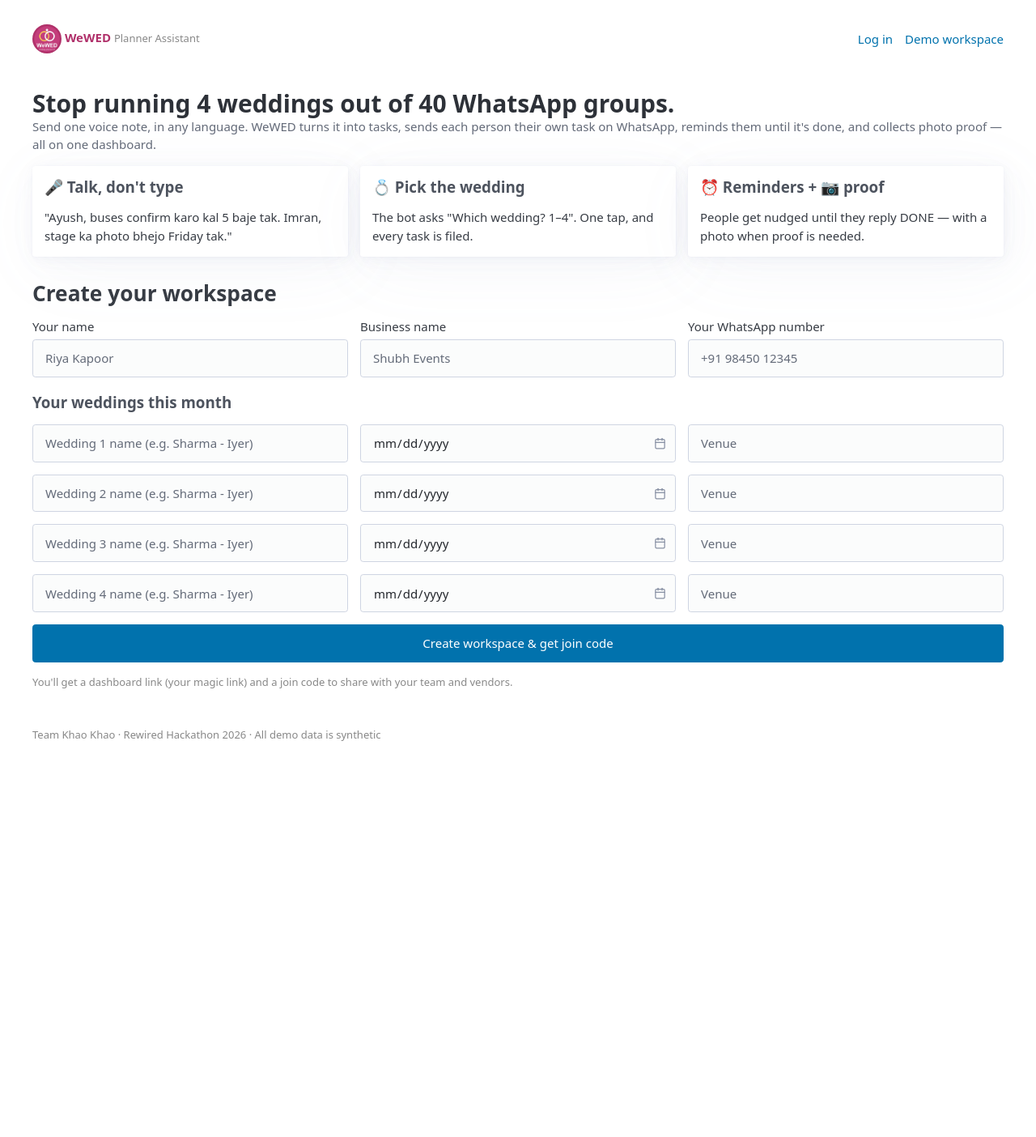
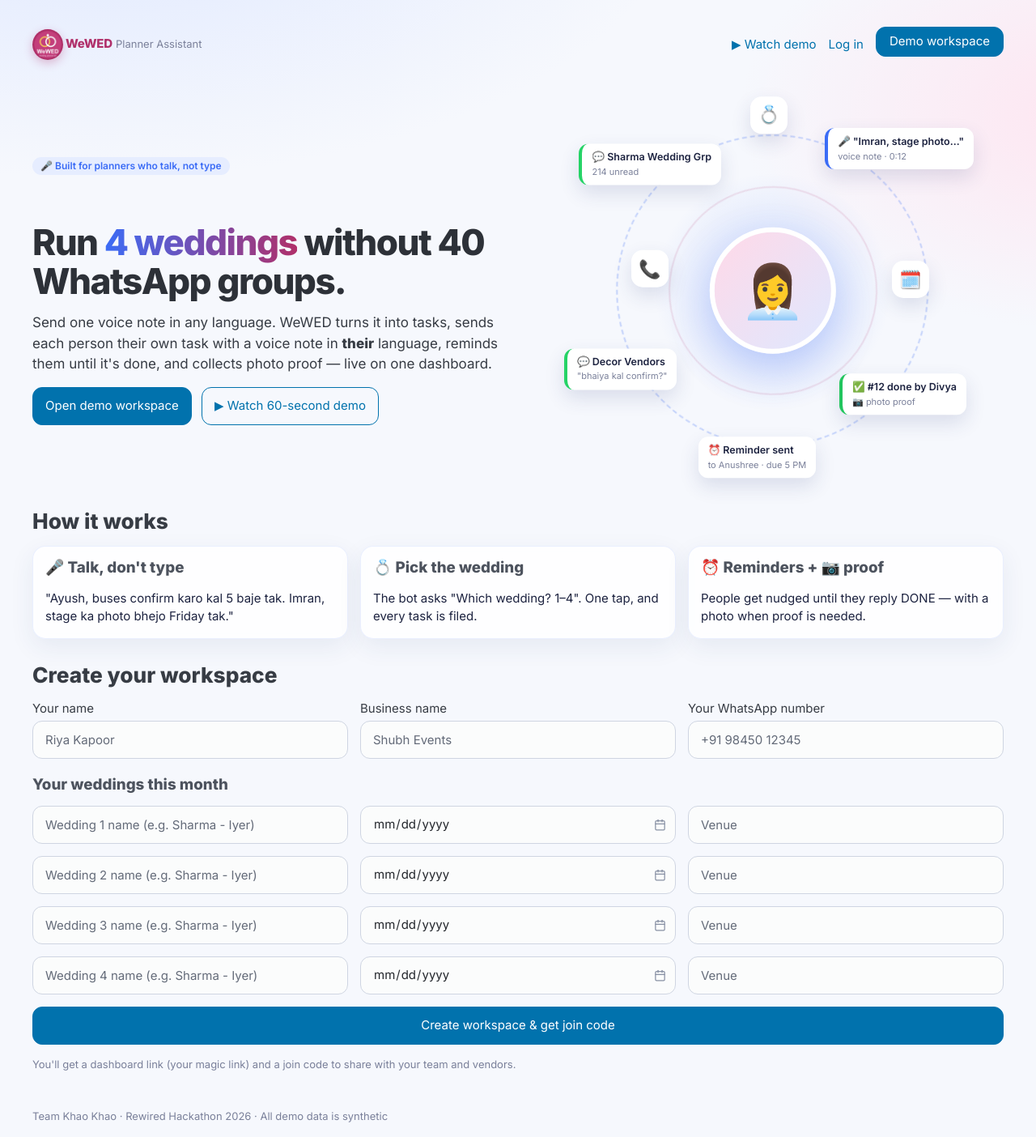
Before and after one commit to jeet-doshi/rewired-hackathon, a Flask app: page / in a window 1280 px wide. Shown: the whole page at 81% size. Before the commit the page ends 915 px from the top, so only its background shows below. Run offline with Flask 3, Linux system fonts and the light colour scheme; some libraries are stand-ins or nearby versions.

Commit message:
Light SaaS look with orbit hero animation, animated demo film page with subtitles
Co-Authored-By: Claude Opus 5.5 <noreply@anthropic.com>

```diff
--- a/app.py
+++ b/app.py
@@ -322,6 +322,12 @@ def meta_webhook():
     return "ok"  # answer Meta fast; real work happens in the background
 
 
+@app.get("/film")
+def film():
+    """A 70-second animated explainer (with subtitles) to screen-record as the demo video."""
+    return render_template("film.html")
+
+
 @app.get("/privacy")
 def privacy():
     """Privacy policy + data deletion instructions (Meta requires these links to publish the app)."""
--- a/templates/base.html
+++ b/templates/base.html
@@ -1,5 +1,5 @@
 <!doctype html>
-<html lang="en">
+<html lang="en" data-theme="light">
 <head>
   <meta charset="utf-8">
   <meta name="viewport" content="width=device-width, initial-scale=1">
@@ -7,31 +7,53 @@
   <link rel="icon" href="/static/wewed-logo.jpg">
   <!-- Pico CSS: a small open-source stylesheet that makes plain HTML look clean -->
   <link rel="stylesheet" href="https://cdn.jsdelivr.net/npm/@picocss/pico@2.0.6/css/pico.min.css">
+  <link rel="preconnect" href="https://fonts.googleapis.com">
+  <link href="https://fonts.googleapis.com/css2?family=Inter:wght@400;600;800&display=swap" rel="stylesheet">
   <style>
-    :root { --pico-font-size: 15px; }
-    .brand { font-weight: 800; color: #b0306a; text-decoration: none; }
+    /* ---- Look & feel: light SaaS style (soft gradient, white glass cards, gentle motion) ---- */
+    :root {
+      --pico-font-size: 15px; --pico-font-family: 'Inter', system-ui, sans-serif;
+      --brand: #b0306a; --blue: #3b6cf6; --ink: #1d2340;
+      --pico-primary: #3b6cf6; --pico-primary-background: #3b6cf6; --pico-primary-hover-background: #2c55d6;
+      --pico-border-radius: 12px;
+    }
+    body { color: var(--ink);
+      background: radial-gradient(1200px 600px at 10% -10%, #dfe8ff 0%, transparent 60%),
+                  radial-gradient(900px 500px at 110% 10%, #ffe3ef 0%, transparent 55%), #f6f8fd; min-height: 100vh; }
+    .brand { font-weight: 800; color: var(--brand); text-decoration: none; letter-spacing: -0.3px; }
+    article, .stat, .glass { background: rgba(255,255,255,.82); backdrop-filter: blur(8px);
+      border: 1px solid rgba(59,108,246,.10); box-shadow: 0 10px 30px rgba(40,60,120,.08); border-radius: 16px; }
     .pill { display:inline-block; padding:2px 10px; border-radius:999px; font-size:12px; font-weight:600; }
-    .pending { background:#fff3cd; color:#7a5b00; } .done { background:#d1f2dd; color:#11663a; }
-    .overdue { background:#fde2e1; color:#a1201b; } .muted { color:#888; font-size:13px; }
-    .stats { display:grid; grid-template-columns:repeat(auto-fit,minmax(130px,1fr)); gap:12px; margin-bottom:20px; }
-    .stat { background:var(--pico-card-background-color); border:1px solid var(--pico-muted-border-color);
-            border-radius:10px; padding:12px 16px; } .stat b { font-size:26px; display:block; }
+    .pending { background:#fff4d6; color:#8a6400; } .done { background:#d9f7e6; color:#11663a; }
+    .overdue { background:#ffe1e0; color:#a1201b; } .muted { color:#7a809a; font-size:13px; }
+    .stats { display:grid; grid-template-columns:repeat(auto-fit,minmax(140px,1fr)); gap:14px; margin-bottom:22px; }
+    .stat { padding:14px 18px; } .stat b { font-size:30px; display:block; letter-spacing:-1px; }
     .row-actions form { display:inline; margin:0; } .row-actions button { padding:2px 10px; font-size:12px; margin:0 2px 2px 0; width:auto; }
+    table { background: rgba(255,255,255,.75); border-radius: 14px; overflow: hidden; }
     table td, table th { font-size:14px; vertical-align:top; }
-    .tabs a { margin-right:6px; display:inline-block; margin-bottom:6px; }
+    .tabs a { margin-right:6px; display:inline-block; margin-bottom:6px; border-radius: 999px !important; }
     .feed { max-height:420px; overflow:auto; font-size:13px; }
-    .feed div { padding:6px 0; border-bottom:1px solid var(--pico-muted-border-color); white-space:pre-wrap; }
-    .grid2 { display:grid; grid-template-columns: 2fr 1fr; gap:20px; }
+    .feed div { padding:8px 10px; margin-bottom:6px; border-radius:10px; background:#fff; white-space:pre-wrap;
+                box-shadow: 0 2px 8px rgba(40,60,120,.06); }
+    .grid2 { display:grid; grid-template-columns: 2fr 1fr; gap:22px; }
     @media (max-width: 900px) { .grid2 { grid-template-columns: 1fr; } }
-    img.proof { max-width:70px; border-radius:6px; }
-    .banner { padding:10px 14px; border-radius:8px; background:#fff3cd; color:#7a5b00; margin-bottom:14px; font-size:14px; }
+    img.proof { max-width:70px; border-radius:8px; }
+    .banner { padding:10px 14px; border-radius:10px; background:#fff4d6; color:#8a6400; margin-bottom:14px; font-size:14px; }
+    /* motion */
+    @keyframes fadeUp { from { opacity:0; transform: translateY(14px); } to { opacity:1; transform:none; } }
+    @keyframes pulse { 0%,100% { box-shadow: 0 0 0 0 rgba(34,197,94,.5); } 50% { box-shadow: 0 0 0 8px rgba(34,197,94,0); } }
+    @keyframes floaty { 0%,100% { transform: translateY(0); } 50% { transform: translateY(-8px); } }
+    main article, .stat, .feed div, tbody tr { animation: fadeUp .5s ease both; }
+    .stat:nth-child(2) { animation-delay:.05s } .stat:nth-child(3) { animation-delay:.1s } .stat:nth-child(4) { animation-delay:.15s }
+    .live-dot { display:inline-block; width:9px; height:9px; border-radius:50%; background:#22c55e; animation: pulse 1.6s infinite; vertical-align: middle; }
+    header nav { padding-top: 6px; }
   </style>
 </head>
 <body>
 <header class="container">
   <nav>
-    <ul><li><a class="brand" href="/"><img src="/static/wewed-logo.jpg" alt="WeWED" style="height:36px;border-radius:50%;vertical-align:middle"> WeWED</a> <span class="muted">Planner Assistant</span></li></ul>
-    <ul>{% block nav %}<li><a href="/login">Log in</a></li><li><a href="/demo">Demo workspace</a></li>{% endblock %}</ul>
+    <ul><li><a class="brand" href="/"><img src="/static/wewed-logo.jpg" alt="WeWED" style="height:38px;border-radius:50%;vertical-align:middle;box-shadow:0 4px 12px rgba(176,48,106,.3)"> WeWED</a> <span class="muted">Planner Assistant</span></li></ul>
+    <ul>{% block nav %}<li><a href="/film">▶ Watch demo</a></li><li><a href="/login">Log in</a></li><li><a href="/demo" role="button" style="padding:6px 16px">Demo workspace</a></li>{% endblock %}</ul>
   </nav>
 </header>
 <main class="container">
--- a/templates/dashboard.html
+++ b/templates/dashboard.html
@@ -138,7 +138,7 @@
     {% endfor %}
   </table>
 
-  <h4>💬 Live WhatsApp activity <span class="pill done">● live</span></h4>
+  <h4>💬 Live WhatsApp activity <span class="live-dot"></span> <small class="muted">live</small></h4>
   <div class="feed">
     {% for msg in feed if not (msg.body or '').startswith('⚠️ WhatsApp could not deliver') %}
     <div><span class="muted">{{ msg.at[11:] }} {{ '→' if msg.direction == 'out' else '←' }} {{ msg.who }}</span>
--- a/templates/home.html
+++ b/templates/home.html
@@ -1,10 +1,50 @@
 {% extends "base.html" %}
 {% block body %}
+<style>
+  .hero { display:grid; grid-template-columns: 1.05fr 1fr; gap:30px; align-items:center; margin: 10px 0 40px; }
+  @media (max-width: 900px) { .hero { grid-template-columns: 1fr; } }
+  .hero h1 { font-size: 44px; line-height: 1.08; letter-spacing: -1.5px; font-weight: 800; }
+  .hero h1 span { background: linear-gradient(90deg, #3b6cf6, #b0306a); -webkit-background-clip: text; color: transparent; }
+  .orbit-wrap { position: relative; width: 100%; max-width: 460px; aspect-ratio: 1; margin: auto; }
+  .ring { position:absolute; inset: 8%; border-radius:50%; border: 2px dashed rgba(59,108,246,.25); animation: spin 60s linear infinite; }
+  .ring.r2 { inset: 22%; border-style: solid; border-color: rgba(176,48,106,.12); animation-duration: 90s; animation-direction: reverse; }
+  .glow { position:absolute; inset: 18%; border-radius:50%; background: radial-gradient(circle, rgba(59,108,246,.22), transparent 70%); }
+  .center { position:absolute; left:50%; top:50%; width: 34%; aspect-ratio:1; transform: translate(-50%,-50%); border-radius:50%;
+            background: linear-gradient(135deg,#ffd9e8,#dfe8ff); display:grid; place-items:center; font-size: 64px;
+            box-shadow: 0 20px 50px rgba(59,108,246,.25); border: 6px solid #fff; }
+  .chip { position:absolute; background:#fff; border-radius: 12px; padding: 8px 12px; font-size: 12.5px; font-weight:600; color:#1d2340;
+          box-shadow: 0 10px 25px rgba(40,60,120,.14); white-space: nowrap; animation: floaty 4s ease-in-out infinite; }
+  .chip small { display:block; font-weight:400; color:#7a809a; font-size: 11px; }
+  .chip.wa { border-left: 4px solid #25d366; } .chip.v { border-left: 4px solid #3b6cf6; } .chip.ok { border-left: 4px solid #22c55e; }
+  .icon { position:absolute; width: 46px; height: 46px; border-radius: 14px; background:#fff; display:grid; place-items:center; font-size: 22px;
+          box-shadow: 0 10px 25px rgba(40,60,120,.14); animation: floaty 5s ease-in-out infinite; }
+  @keyframes spin { to { transform: rotate(360deg); } }
+</style>
+<section class="hero">
+  <div>
+    <p class="pill" style="background:#e6edff;color:#3b6cf6">🎤 Built for planners who talk, not type</p>
+    <h1>Run <span>4 weddings</span> without 40 WhatsApp groups.</h1>
+    <p style="font-size:17px">Send one voice note in any language. WeWED turns it into tasks, sends each person their own task with a
+      voice note in <b>their</b> language, reminds them until it's done, and collects photo proof — live on one dashboard.</p>
+    <a href="/demo" role="button">Open demo workspace</a>
+    <a href="/film" role="button" class="outline" style="margin-left:8px">▶ Watch 60-second demo</a>
+  </div>
+  <div class="orbit-wrap">
+    <div class="glow"></div><div class="ring"></div><div class="ring r2"></div>
+    <div class="center">👩‍💼</div>
+    <div class="chip wa" style="left:-2%;top:12%">💬 Sharma Wedding Grp <small>214 unread</small></div>
+    <div class="chip v" style="right:-4%;top:8%;animation-delay:.6s">🎤 "Imran, stage photo…" <small>voice note · 0:12</small></div>
+    <div class="chip wa" style="left:-6%;bottom:22%;animation-delay:1.2s">💬 Decor Vendors <small>"bhaiya kal confirm?"</small></div>
+    <div class="chip ok" style="right:-2%;bottom:16%;animation-delay:1.8s">✅ #12 done by Divya <small>📷 photo proof</small></div>
+    <div class="chip" style="left:30%;bottom:-2%;animation-delay:.9s">⏰ Reminder sent <small>to Anushree · due 5 PM</small></div>
+    <div class="icon" style="left:12%;top:40%;animation-delay:.3s">📞</div>
+    <div class="icon" style="right:8%;top:42%;animation-delay:1.5s">🗓️</div>
+    <div class="icon" style="left:44%;top:-2%;animation-delay:2.1s">💍</div>
+  </div>
+</section>
 <section>
   <hgroup>
-    <h1>Stop running 4 weddings out of 40 WhatsApp groups.</h1>
-    <p>Send one voice note, in any language. WeWED turns it into tasks, sends each person their own task on WhatsApp,
-      reminds them until it's done, and collects photo proof — all on one dashboard.</p>
+    <h2>How it works</h2>
   </hgroup>
   <div class="grid">
     <article><h4>🎤 Talk, don't type</h4>"Ayush, buses confirm karo kal 5 baje tak. Imran, stage ka photo bhejo Friday tak."</article>
```
Also changed, not shown: templates/film.html (added, +224 -0 lines).
